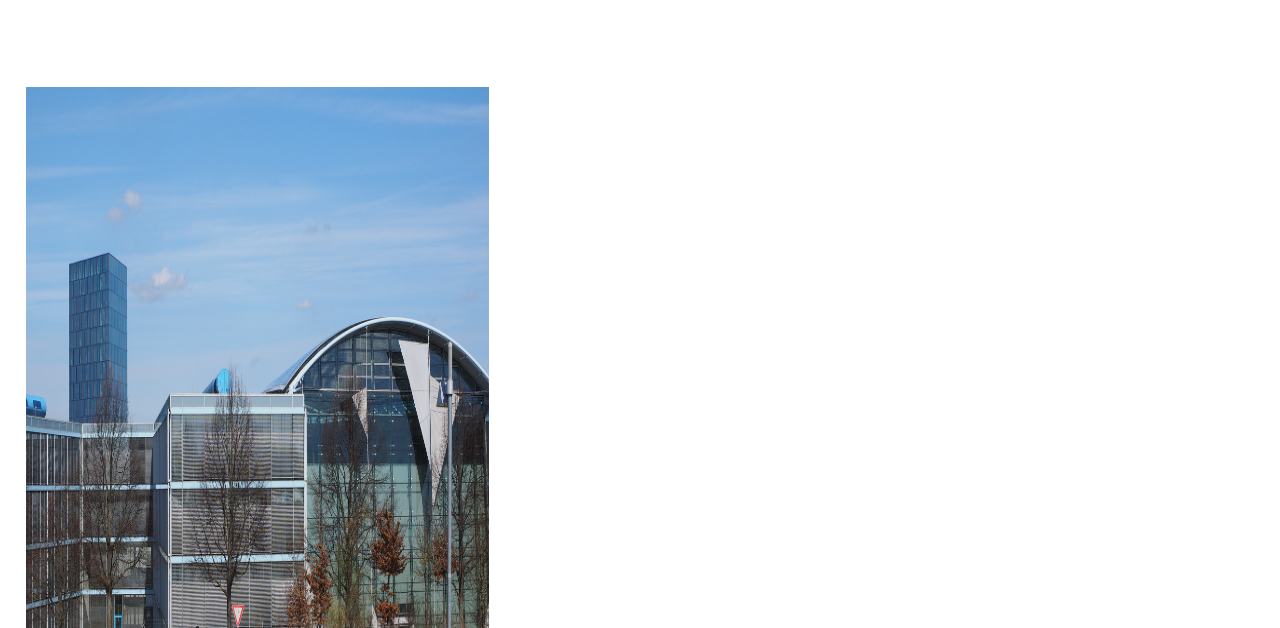
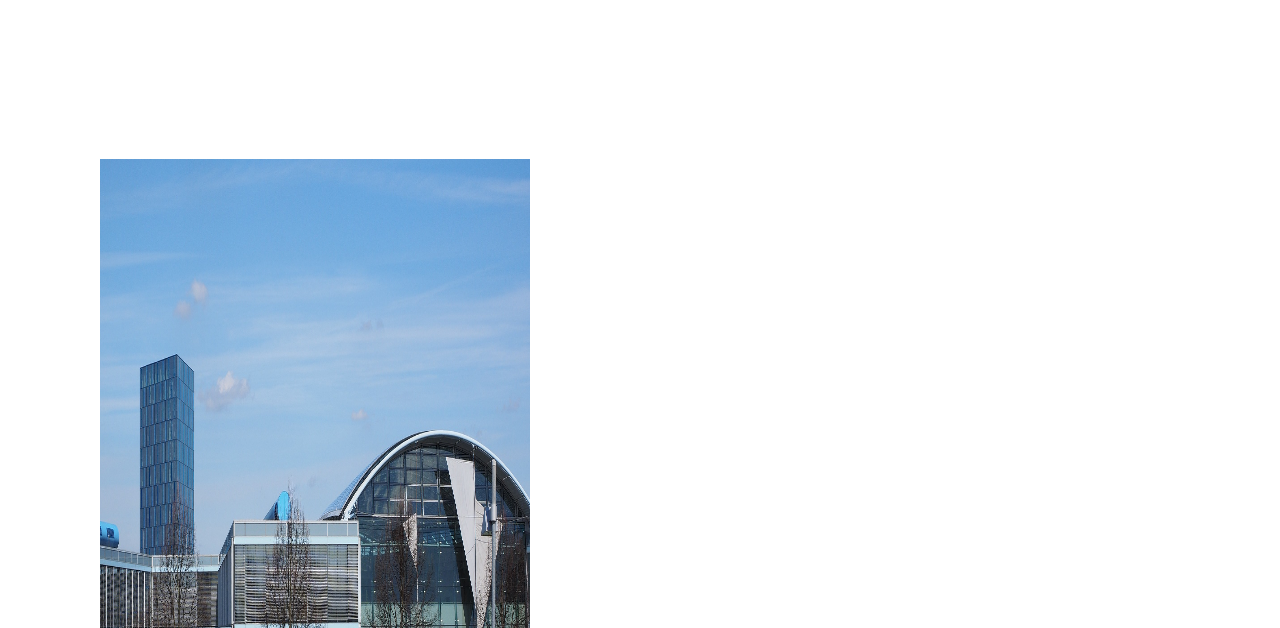
Before and after one commit to Wayne-P-Silva/Projeto-tcc, a plain HTML site: page Sub-site/Sobre nós.html in a window 1280 px wide. Shown: the top 628 px of the page. Drawn offline with nearby package versions, Linux system fonts and the light colour scheme.

Commit message:
Atualização

```diff
--- a/Sub-site/Sobre nós.css
+++ b/Sub-site/Sobre nós.css
@@ -112,7 +112,7 @@ header {
 /*Para deixar a caixa centralizada*/
 .wrapper .form-box {
     width: 100%;
-    padding: 1.4rem;
+    padding: 1.4rem 2rem 0rem 6rem;
 
 }
 
@@ -138,9 +138,10 @@ header {
 }
 /*Login que esta dentro da caixa*/
 .form-box h2{
-    font-size: 1.5em;
+    font-size: 1.8em;
     color: #fff;
     text-align: center;
+    margin-top: 2rem;
 }
 /*As duas linhas brancas embaixo de email e senha*/
 .input-box {
@@ -255,6 +256,11 @@ img{
 .info{
     display: flex;
     margin-right: 4rem;
+    margin-top: 2rem;
+}
+
+.Psobrenos{
+    letter-spacing: 0.8px;
 }
 
 .info p{
--- a/Sub-site/Sobre nós.html
+++ b/Sub-site/Sobre nós.html
@@ -62,7 +62,7 @@
             <form action="#">
                 <div class="info">
                     <img class="fachada" src="/Sub-site/Fachada.jpg">
-                    <p>Sys Tech é uma empresa especializada em facilitar a gestão de banco de dados de seus clientes. Com uma equipe altamente capacitada e experiente, a empresa oferece soluções customizadas e inovadoras para atender as necessidades específicas de cada cliente.
+                    <p class="Psobrenos">Sys Tech é uma empresa especializada em facilitar a gestão de banco de dados de seus clientes. Com uma equipe altamente capacitada e experiente, a empresa oferece soluções customizadas e inovadoras para atender as necessidades específicas de cada cliente.
                     A gestão de banco de dados é uma tarefa crucial para o bom funcionamento de uma empresa. É necessário armazenar e gerenciar grandes quantidades de informações de maneira eficiente e segura,
                     para que elas possam ser acessadas e utilizadas de forma rápida e precisa.
                     A Sys Tech oferece uma ampla variedade de serviços relacionados à gestão de banco de dados, incluindo o design, implementação e manutenção de sistemas de gerenciamento de banco de dados (DBMS).<br>
```
